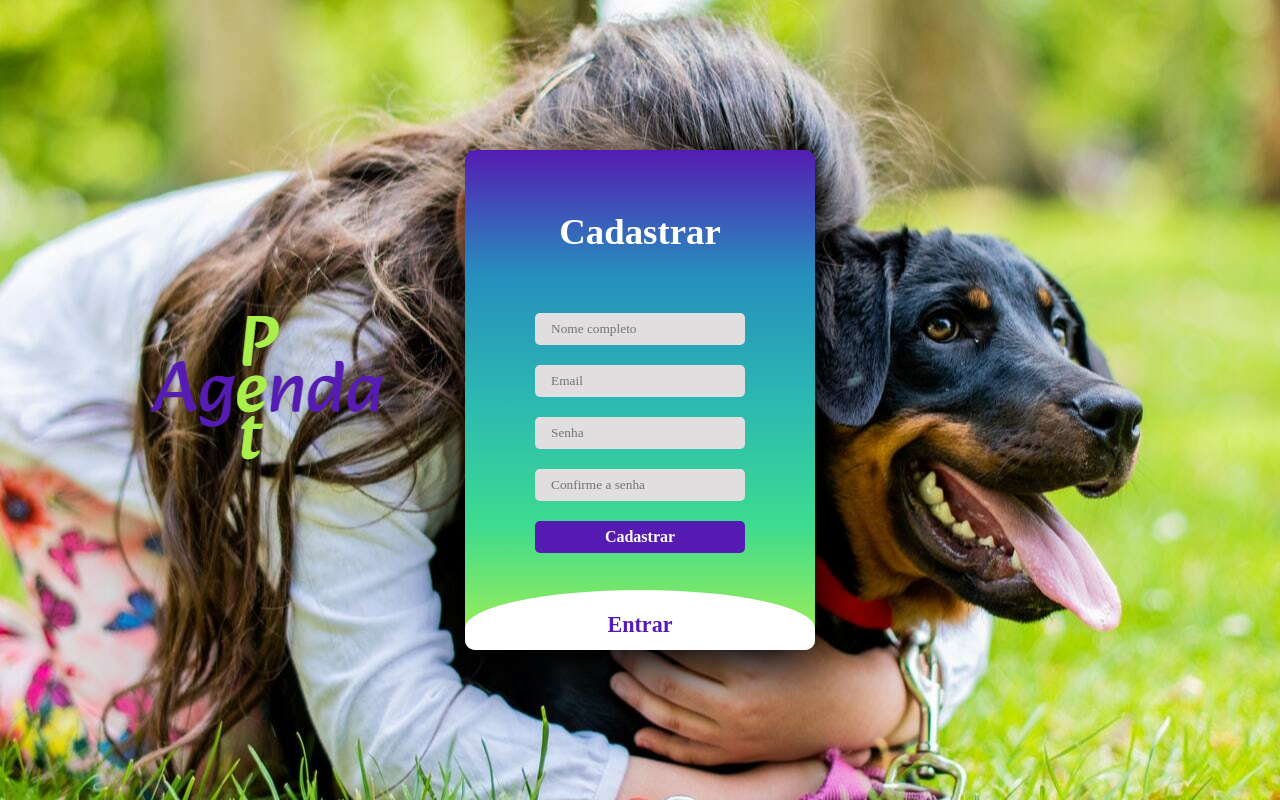
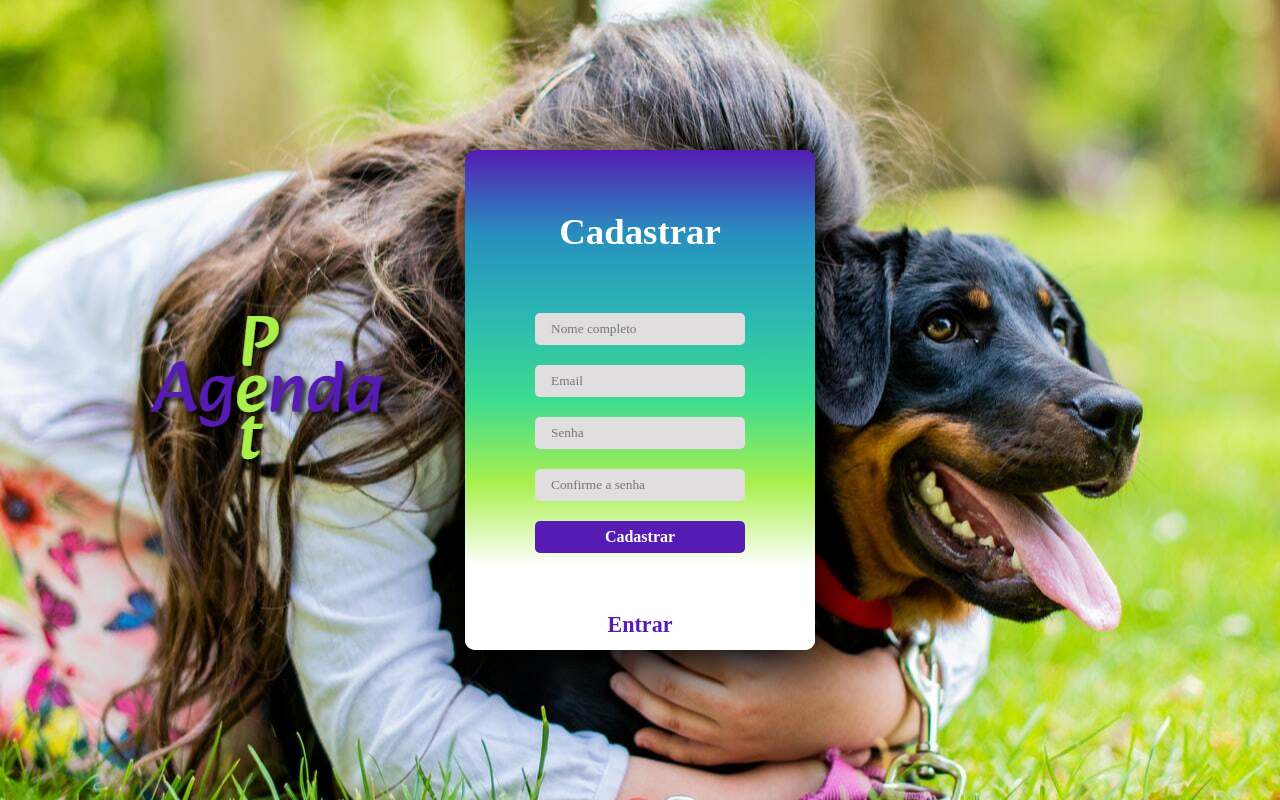
Before and after one commit to Xchapeu/Project-Int, a React (Vite) app: page /login in a window 1280 px wide. Built offline with nearby package versions, Linux system fonts and the light colour scheme; a web font is replaced by a local one.

Commit message:
Add logo to LoginPage

```diff
--- a/src/pages/LandingPage/styles.css
+++ b/src/pages/LandingPage/styles.css
@@ -11,13 +11,14 @@
 .content img {
     position: absolute;
     left: .5rem;
+    filter: drop-shadow(.25rem .25rem .125rem rgba(0, 0, 0, 0.7));
     /* bottom: -7rem; */
 }
 
 .main {
     width: 350px;
     height: 500px;
-    background: linear-gradient(to top, var(--bg-color), var(--primary-color), var(--secondary-color), var(--third-color), var(--fourth-color));
+    background: linear-gradient(to top, #FFFFFF, #FFFFFF, var(--bg-color), var(--primary-color), var(--secondary-color), var(--third-color), var(--fourth-color));
     overflow: hidden;
     border-radius: 10px;
     box-shadow: 5px 20px 50px #000;
```
Also changed, not shown: 2 other files (tests, documents, lock files or other folders).
